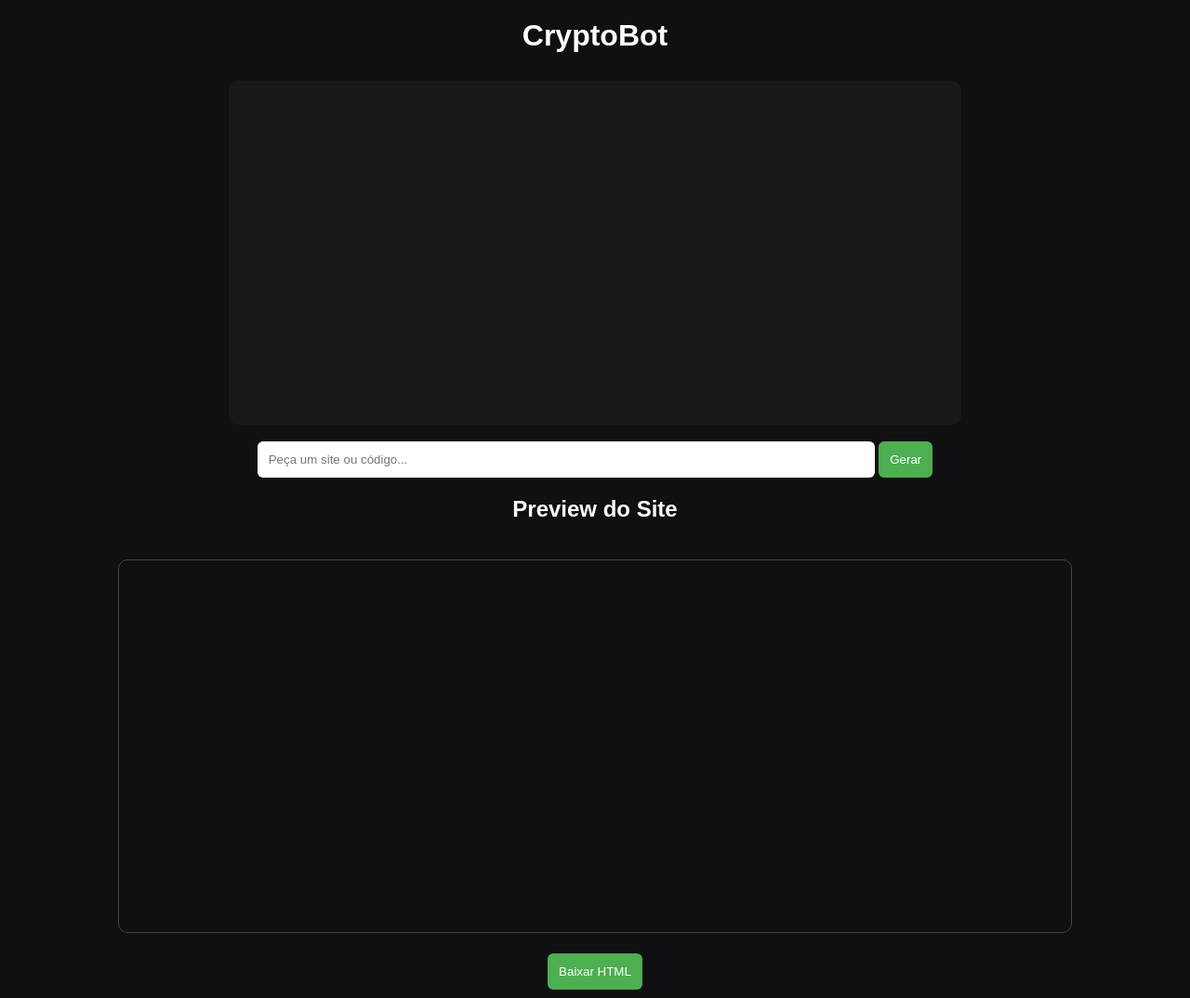
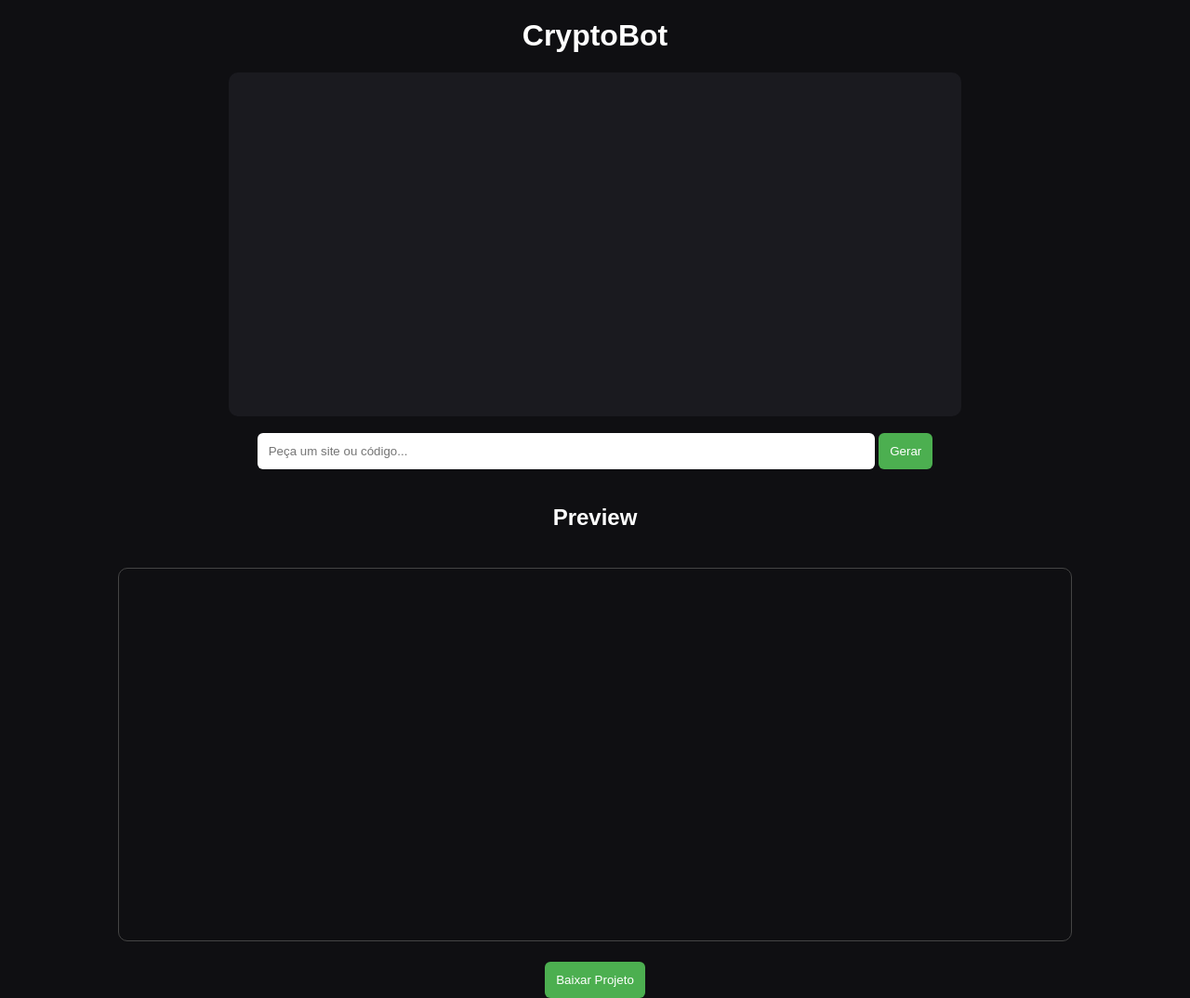
Before and after one commit to Drigos667/CryptoBot3, a Flask app: page / in a window 1280 px wide. Shown: the whole page at 93% size. Run offline with Flask 3, Linux system fonts and the light colour scheme.

Commit message:
Update index.html with new project download feature

```diff
--- a/templates/index.html
+++ b/templates/index.html
@@ -5,11 +5,13 @@
 
 <title>CryptoBot</title>
 
+<script src="https://cdnjs.cloudflare.com/ajax/libs/jszip/3.10.1/jszip.min.js"></script>
+
 <style>
 
 body{
 font-family:Arial;
-background:#101012;
+background:#0f0f12;
 color:white;
 text-align:center;
 margin:0;
@@ -23,10 +25,10 @@ margin-top:20px;
 width:60%;
 height:350px;
 margin:auto;
-margin-top:30px;
+margin-top:20px;
 text-align:left;
 overflow-y:auto;
-background:#18181b;
+background:#1a1a1f;
 padding:10px;
 border-radius:10px;
 }
@@ -52,7 +54,6 @@ background:#45a049;
 }
 
 .message{
-background:#343639;
 padding:10px;
 margin:10px;
 border-radius:8px;
@@ -93,20 +94,21 @@ margin-top:20px;
 <input id="msg" placeholder="Peça um site ou código...">
 <button onclick="send()">Gerar</button>
 
-<h2>Preview do Site</h2>
+<br><br>
+
+<h2>Preview</h2>
 
 <iframe id="preview"></iframe>
 
 <br><br>
 
-<button onclick="downloadHTML()">Baixar HTML</button>
+<button onclick="downloadProject()">Baixar Projeto</button>
 
 <script>
 
 let input=document.getElementById("msg")
-let lastHTML=""
+let lastFiles={}
 
-// enviar com ENTER
 input.addEventListener("keypress",function(e){
 if(e.key==="Enter"){
 send()
@@ -121,11 +123,10 @@ if(msg==="") return
 
 let chat=document.getElementById("chat")
 
-// mensagem usuário
-let userDiv=document.createElement("div")
-userDiv.className="message user"
-userDiv.textContent="Você: "+msg
-chat.appendChild(userDiv)
+let user=document.createElement("div")
+user.className="message user"
+user.textContent="Você: "+msg
+chat.appendChild(user)
 
 chat.scrollTop=chat.scrollHeight
 
@@ -137,29 +138,38 @@ body:JSON.stringify({message:msg})
 
 let data=await res.json()
 
-// resposta IA
-let botDiv=document.createElement("div")
-botDiv.className="message bot"
+let bot=document.createElement("div")
+bot.className="message bot"
 
 let pre=document.createElement("pre")
 pre.textContent=data.reply
 
-botDiv.appendChild(pre)
+bot.appendChild(pre)
 
-chat.appendChild(botDiv)
+chat.appendChild(bot)
 
 chat.scrollTop=chat.scrollHeight
 
-// detectar html
-if(data.reply.includes("<html") || data.reply.includes("<!DOCTYPE")){
+if(data.files){
 
-lastHTML=data.reply
+lastFiles=data.files
+
+let html=data.files.html || ""
+let css=data.files.css || ""
+let js=data.files.js || ""
+
+let full=`
+<style>${css}</style>
+${html}
+<script>${js}<\/script>
+`
 
 let iframe=document.getElementById("preview")
 
 let doc=iframe.contentWindow.document
+
 doc.open()
-doc.write(lastHTML)
+doc.write(full)
 doc.close()
 
 }
@@ -168,24 +178,32 @@ input.value=""
 
 }
 
-// baixar html
-function downloadHTML(){
+function downloadProject(){
 
-if(lastHTML===""){
+if(!lastFiles.html){
 alert("Nenhum site gerado ainda")
 return
 }
 
-let blob=new Blob([lastHTML],{type:"text/html"})
+let zip=new JSZip()
+
+zip.file("index.html", lastFiles.html)
+zip.file("style.css", lastFiles.css || "")
+zip.file("script.js", lastFiles.js || "")
+
+zip.generateAsync({type:"blob"}).then(function(content){
 
 let a=document.createElement("a")
-a.href=URL.createObjectURL(blob)
-a.download="site.html"
+a.href=URL.createObjectURL(content)
+a.download="site.zip"
 a.click()
+
+})
 
 }
 
 </script>
 
 </body>
+
 </html>
```
